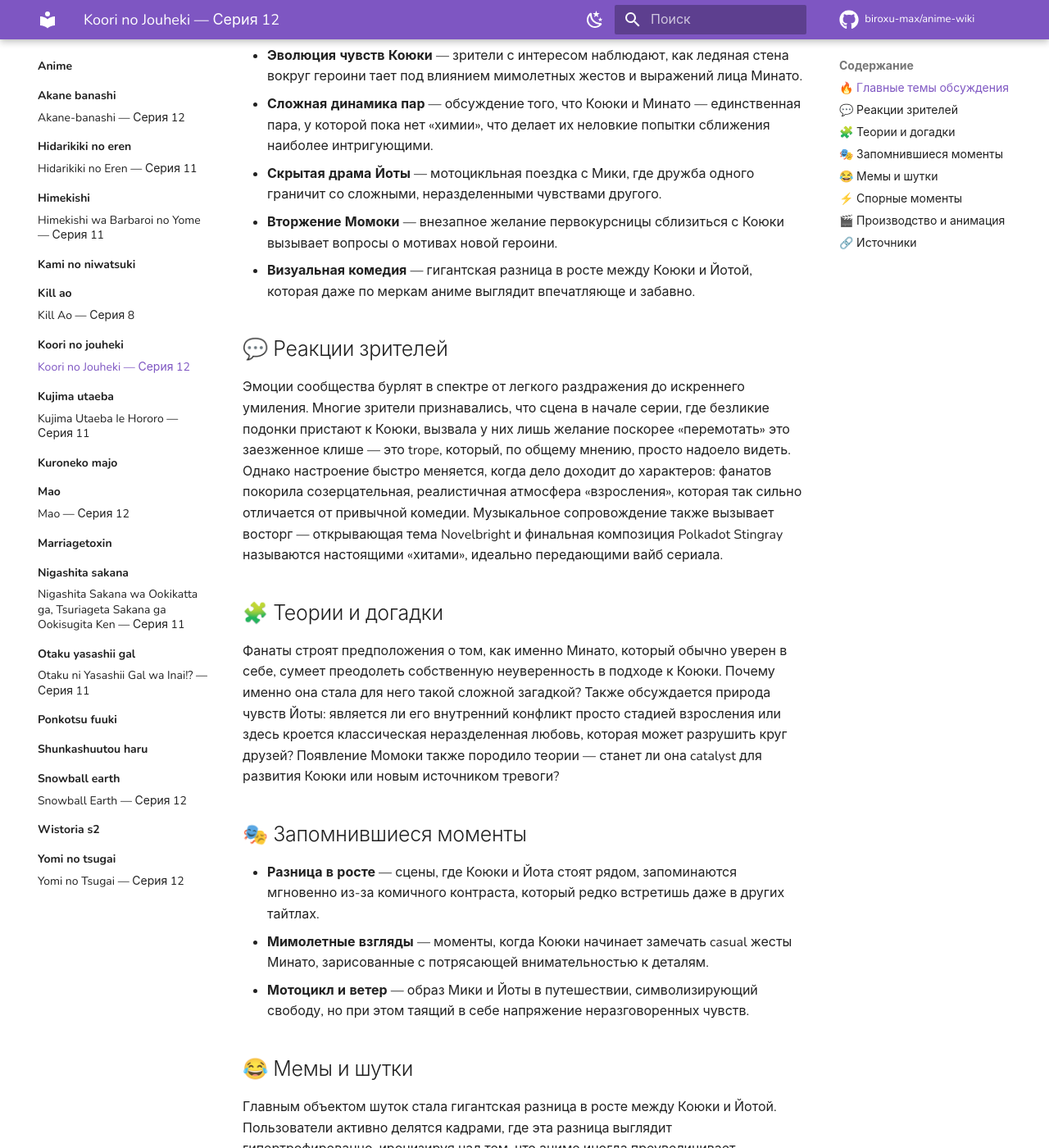
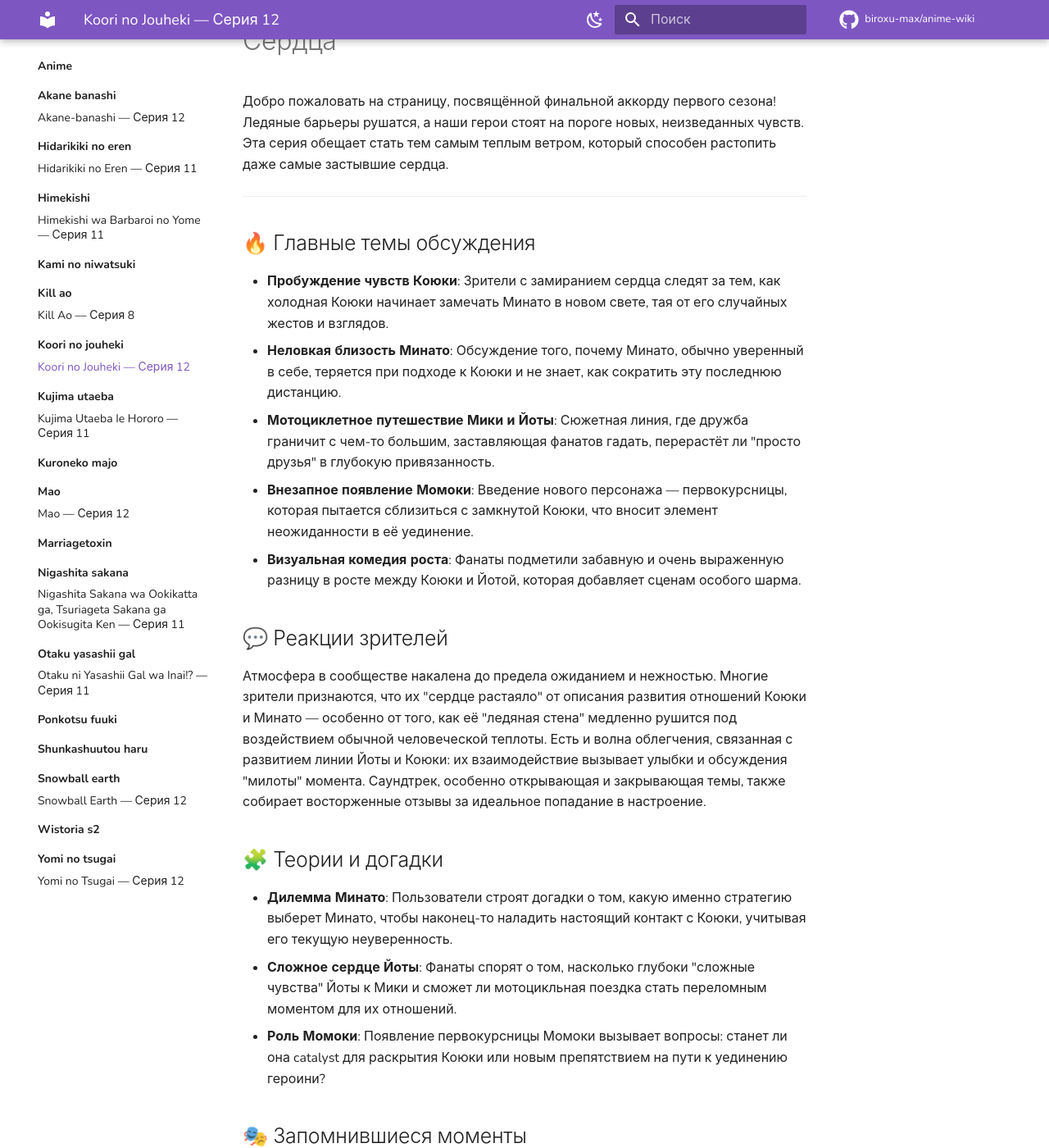
Before and after one commit to biroxu-max/anime-wiki, an MkDocs documentation site: the page built from docs/anime/koori-no-jouheki/ep-12.md, in a window 1280 px wide and 1400 px high, scrolled down 440 px. Shown: the whole window at 82% size. Built offline with MkDocs 1.6.1 and Material for MkDocs 9.7.7, drawn with Linux system fonts in a browser that asks for light colours; comment, search, counter and statistics services are not loaded; some of the changed text lies outside the part shown.

Commit message:
chore(wiki): +koori-no-jouheki ep12

```diff
--- a/docs/anime/koori-no-jouheki/ep-12.md
+++ b/docs/anime/koori-no-jouheki/ep-12.md
@@ -15,39 +15,42 @@ tags:
 
 ---
 
+# 🧊 Koori no Jouheki — Серия 12: Таяние Сердца
+
+Добро пожаловать на страницу, посвящённой финальной аккорду первого сезона! Ледяные барьеры рушатся, а наши герои стоят на пороге новых, неизведанных чувств. Эта серия обещает стать тем самым теплым ветром, который способен растопить даже самые застывшие сердца.
+
+---
+
 ## 🔥 Главные темы обсуждения
-
-*   **Эволюция чувств Коюки** — зрители с интересом наблюдают, как ледяная стена вокруг героини тает под влиянием мимолетных жестов и выражений лица Минато.
-*   **Сложная динамика пар** — обсуждение того, что Коюки и Минато — единственная пара, у которой пока нет «химии», что делает их неловкие попытки сближения наиболее интригующими.
-*   **Скрытая драма Йоты** — мотоцикльная поездка с Мики, где дружба одного граничит со сложными, неразделенными чувствами другого.
-*   **Вторжение Момоки** — внезапное желание первокурсницы сблизиться с Коюки вызывает вопросы о мотивах новой героини.
-*   **Визуальная комедия** — гигантская разница в росте между Коюки и Йотой, которая даже по меркам аниме выглядит впечатляюще и забавно.
+- **Пробуждение чувств Коюки**: Зрители с замиранием сердца следят за тем, как холодная Коюки начинает замечать Минато в новом свете, тая от его случайных жестов и взглядов.
+- **Неловкая близость Минато**: Обсуждение того, почему Минато, обычно уверенный в себе, теряется при подходе к Коюки и не знает, как сократить эту последнюю дистанцию.
+- **Мотоциклетное путешествие Мики и Йоты**: Сюжетная линия, где дружба граничит с чем-то большим, заставляющая фанатов гадать, перерастёт ли "просто друзья" в глубокую привязанность.
+- **Внезапное появление Момоки**: Введение нового персонажа — первокурсницы, которая пытается сблизиться с замкнутой Коюки, что вносит элемент неожиданности в её уединение.
+- **Визуальная комедия роста**: Фанаты подметили забавную и очень выраженную разницу в росте между Коюки и Йотой, которая добавляет сценам особого шарма.
 
 ## 💬 Реакции зрителей
-
-Эмоции сообщества бурлят в спектре от легкого раздражения до искреннего умиления. Многие зрители признавались, что сцена в начале серии, где безликие подонки пристают к Коюки, вызвала у них лишь желание поскорее «перемотать» это заезженное клише — это trope, который, по общему мнению, просто надоело видеть. Однако настроение быстро меняется, когда дело доходит до характеров: фанатов покорила созерцательная, реалистичная атмосфера «взросления», которая так сильно отличается от привычной комедии. Музыкальное сопровождение также вызывает восторг — открывающая тема Novelbright и финальная композиция Polkadot Stingray называются настоящими «хитами», идеально передающими вайб сериала.
+Атмосфера в сообществе накалена до предела ожиданием и нежностью. Многие зрители признаются, что их "сердце растаяло" от описания развития отношений Коюки и Минато — особенно от того, как её "ледяная стена" медленно рушится под воздействием обычной человеческой теплоты. Есть и волна облегчения, связанная с развитием линии Йоты и Коюки: их взаимодействие вызывает улыбки и обсуждения "милоты" момента. Саундтрек, особенно открывающая и закрывающая темы, также собирает восторженные отзывы за идеальное попадание в настроение.
 
 ## 🧩 Теории и догадки
-
-Фанаты строят предположения о том, как именно Минато, который обычно уверен в себе, сумеет преодолеть собственную неуверенность в подходе к Коюки. Почему именно она стала для него такой сложной загадкой? Также обсуждается природа чувств Йоты: является ли его внутренний конфликт просто стадией взросления или здесь кроется классическая неразделенная любовь, которая может разрушить круг друзей? Появление Момоки также породило теории — станет ли она catalyst для развития Коюки или новым источником тревоги?
+- **Дилемма Минато**: Пользователи строят догадки о том, какую именно стратегию выберет Минато, чтобы наконец-то наладить настоящий контакт с Коюки, учитывая его текущую неуверенность.
+- **Сложное сердце Йоты**: Фанаты спорят о том, насколько глубоки "сложные чувства" Йоты к Мики и сможет ли мотоцикльная поездка стать переломным моментом для их отношений.
+- **Роль Момоки**: Появление первокурсницы Момоки вызывает вопросы: станет ли она catalyst для раскрытия Коюки или новым препятствием на пути к уединению героини?
 
 ## 🎭 Запомнившиеся моменты
-
-*   **Разница в росте** — сцены, где Коюки и Йота стоят рядом, запоминаются мгновенно из-за комичного контраста, который редко встретишь даже в других тайтлах.
-*   **Мимолетные взгляды** — моменты, когда Коюки начинает замечать casual жесты Минато, зарисованные с потрясающей внимательностью к деталям.
-*   **Мотоцикл и ветер** — образ Мики и Йоты в путешествии, символизирующий свободу, но при этом таящий в себе напряжение неразговоренных чувств.
+- **Сцена в начале серии**: Хотя многие называют троп с "безликими парнями, приставающими к девушке", утомительным, именно он становится катализатором для сближения Коюки и Йоты.
+- **Контраст роста**: Яркий визуальный момент, демонстрирующий комичную разницу в росте между Коюки и Йотой, который запоминается своей непривычной выразительностью для аниме.
+- **Момент на мотоцикле**: Ожидание сцены поездки Мики и Йоты, где под шум ветра скрываются невысказанные слова и скрытые эмоции.
 
 ## 😂 Мемы и шутки
-
-Главным объектом шуток стала гигантская разница в росте между Коюки и Йотой. Пользователи активно делятся кадрами, где эта разница выглядит гипертрофированно, иронизируя над тем, что аниме иногда преувеличивает пропорции ради комического эффекта. Также не обошли стороной и «безликих придурков» из начала серии, в шутку называя их самым скучным препятствием на пути к развитию сюжета.
+- **"Разница в росте — это не баг, это фича"**: В сети циркулируют шутки о том, что разница в росте между Коюки и Йотой настолько велика, что заслуживает отдельной кадровой анимации.
+- **"Безликие придурки, уходите!"**: Мемы, выражающие общее желание фанатов как можно быстрее пропустить скучный троп с хулиганами в начале серии и добраться до "мяса" сюжета.
 
 ## ⚡ Спорные моменты
-
-Единственным серьезным предметом для споров стало использование избитого тропа с приставаниями к героине в начале серии. Часть аудитории считает это необходимой частью сюжета для сплочения персонажей (ведь это привело к сближению Коюки и Йоты), но большинство выражает усталость от этого штампа, желая, чтобы авторы нашли более оригинальный способ создать напряжение.
+- **Химия пар**: На форумах развернулись дискуссии о том, что на данный момент пара Коюки и Минато — единственная, кто лишен "хорошей химии", но фанаты полагают, что это лишь часть их динамичного развития.
+- **Усталость от клише**: Некоторые зрители критикуют использование клишированного сцена с приставающими парнями, называя его "утомительным тропом", который хочется побыстрее закрыть.
 
 ## 🎬 Производство и анимация
-
-Обсуждения технической части полны восхищения стилистикой. Фанаты узнают уникальный «blob style» (мягкий, обтекаемый стиль рисования), характерный для работ Агасавы, с выраженными эмоциями персонажей, напоминающими историю Тани и Судзуки. Саундтрек от Kanade Sakuma и Natsumi Tabuchi получает высокие оценки за атмосферность. Работа режиссера Манку и студии KAI создает то самое ощущение «камерной драмы», которое так ценят зрители в этом сезоне.
+Работа студии **KAI** под руководством режиссёра **Mankyu** продолжает впечатлять. Фанаты высоко оценивают уникальный "blob" стиль персонажей, напоминающий работы в *Call of the Night* и *My Hero Academia*, который придаёт аниме особую, "жидкую" и выразительную эстетику. Музыкальное сопровождение от **Novelbright** (OP) и **POLKADOT STINGRAY** (ED) получает высшие баллы за создание нужной атмосферы созерцательной драмы о взрослении.
 
 ## 🔗 Источники
 
```
Also changed, not shown: docs/anime/koori-no-jouheki/index.md (+1 -1 lines).
